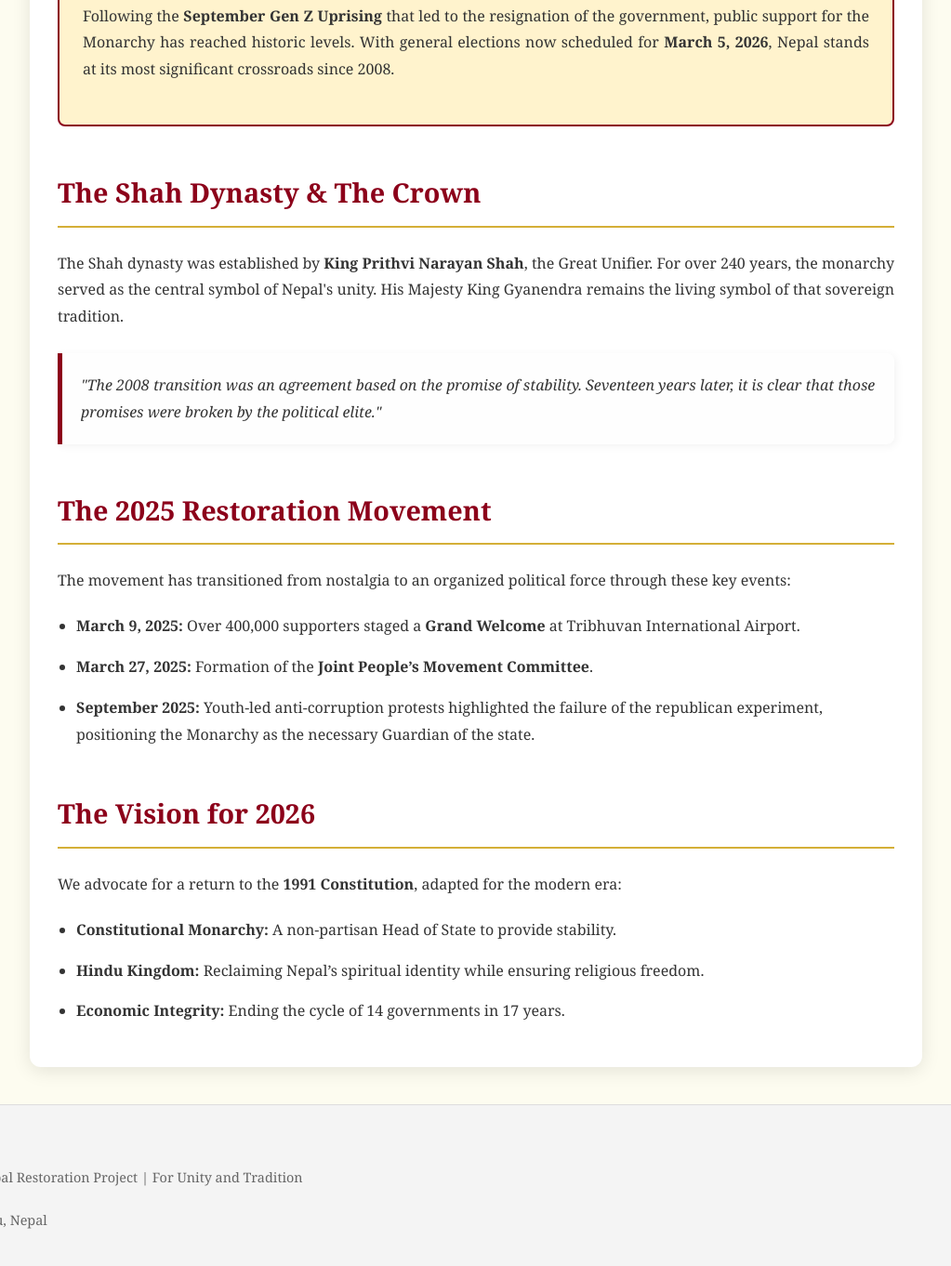
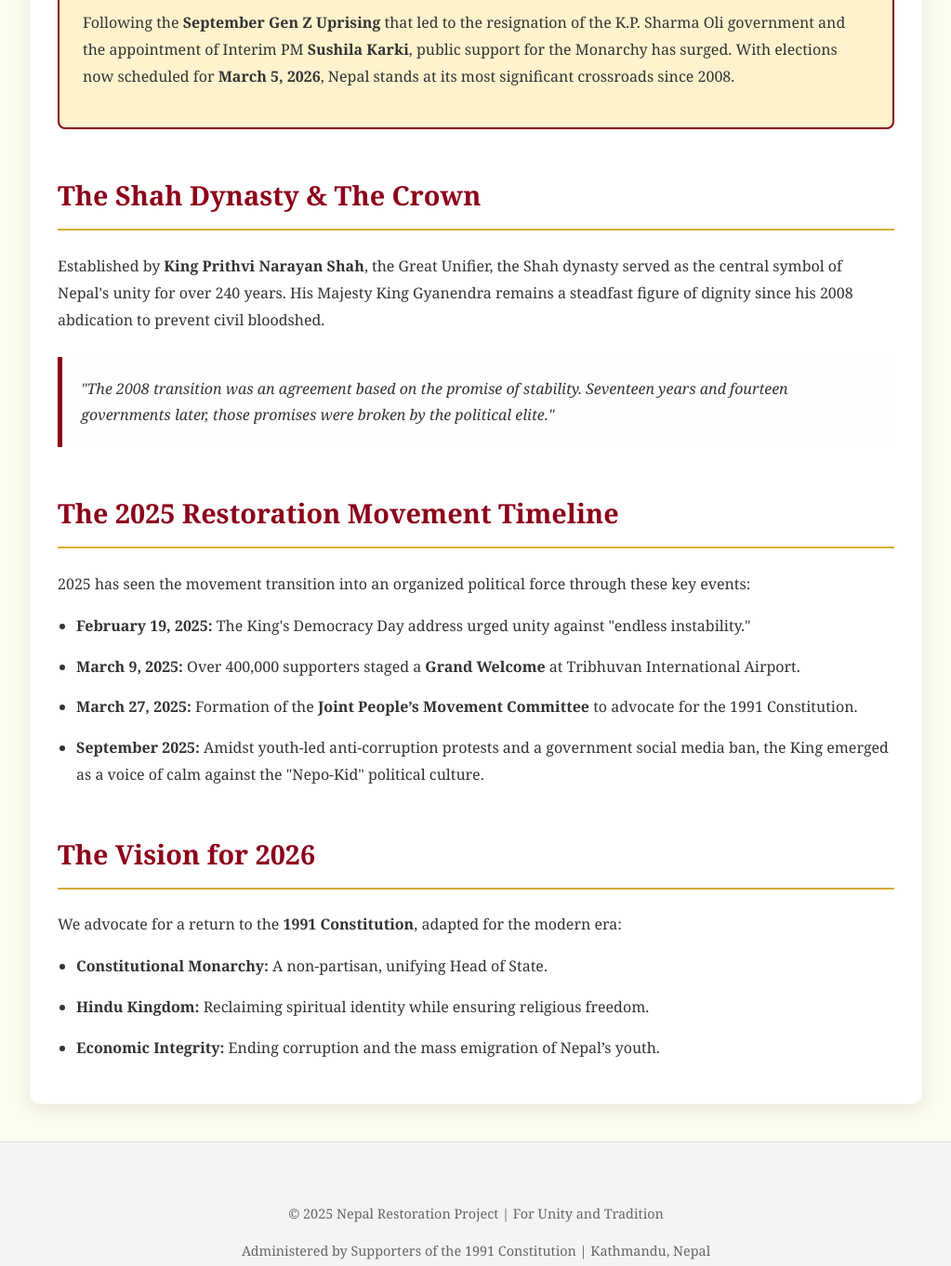
Before and after one commit to welly356/gyanendra-s-return, a plain HTML site: page index.html in a window 1280 px wide. Shown: the part 726-2088 px from the top of the page at 93% size, without its empty margins (128-1151 px from the left). Drawn offline with Linux system fonts and the light colour scheme.

Commit message:
Update index.html

```diff
--- a/index.html
+++ b/index.html
@@ -7,94 +7,70 @@
     <style>
         :root { --crimson: #8C001A; --gold: #D4AF37; --dark: #1a1a1a; --light: #fdfcf0; }
         body { font-family: 'Georgia', serif; margin: 0; background-color: var(--light); color: #333; line-height: 1.8; scroll-behavior: smooth; }
-
         nav { background: var(--dark); padding: 15px; position: sticky; top: 0; z-index: 1000; text-align: center; }
         nav a { color: var(--gold); text-decoration: none; margin: 0 15px; font-weight: bold; text-transform: uppercase; font-size: 0.85rem; letter-spacing: 1px; }
-        nav a:hover { border-bottom: 2px solid var(--gold); }
-
         header { background: var(--crimson); color: var(--gold); padding: 60px 20px; text-align: center; border-bottom: 6px solid var(--gold); }
         header img { width: 200px; height: 200px; border-radius: 50%; border: 5px solid var(--gold); object-fit: cover; margin-bottom: 20px; box-shadow: 0 4px 20px rgba(0,0,0,0.4); }
         header h1 { font-size: 2.8rem; margin: 0; letter-spacing: 2px; }
         header p { font-size: 1.2rem; color: white; font-style: italic; margin-top: 10px; }
-
         .container { max-width: 900px; margin: 40px auto; padding: 30px; background: white; box-shadow: 0 4px 20px rgba(0,0,0,0.1); border-radius: 12px; }
-
         .news-flash { background: #fff3cd; border: 2px solid var(--crimson); padding: 25px; margin-bottom: 40px; border-radius: 8px; position: relative; }
         .news-flash::before { content: "DECEMBER 2025 UPDATE"; position: absolute; top: -12px; left: 20px; background: var(--crimson); color: white; padding: 2px 12px; font-size: 0.75rem; font-weight: bold; border-radius: 4px; }
-        .news-flash h3 { margin-top: 0; color: var(--crimson); font-size: 1.4rem; }
-
         h2 { color: var(--crimson); border-bottom: 2px solid var(--gold); padding-bottom: 10px; margin-top: 45px; font-size: 1.8rem; }
-        p { margin-bottom: 20px; text-align: justify; }
-
-        .bio-box { border-left: 5px solid var(--crimson); padding: 20px; margin: 25px 0; background: #fefefe; font-style: italic; border-radius: 0 8px 8px 0; box-shadow: 2px 2px 10px rgba(0,0,0,0.05); }
-
+        .bio-box { border-left: 5px solid var(--crimson); padding: 20px; margin: 25px 0; background: #fefefe; font-style: italic; border-radius: 0 8px 8px 0; }
         footer { text-align: center; padding: 50px; color: #666; font-size: 0.9rem; background: #f4f4f4; border-top: 1px solid #ddd; }
-
         ul { padding-left: 20px; }
         li { margin-bottom: 15px; }
-
-        @media (max-width: 600px) { header h1 { font-size: 2rem; } header img { width: 150px; height: 150px; } .container { margin: 20px; padding: 15px; } }
+        @media (max-width: 600px) { header h1 { font-size: 2rem; } .container { margin: 20px; padding: 15px; } }
     </style>
 </head>
 <body>
-
 <nav>
     <a href="#home">Home</a>
     <a href="#history">The Shah Legacy</a>
     <a href="#uprising">2025 Uprising</a>
     <a href="#vision">The 1991 Vision</a>
 </nav>
-
 <header id="home">
-    <img src="https://kids.kiddle.co/images/thumb/f/fc/Gyanendra_Shah.jpg/300px-Gyanendra_Shah.jpg" alt="His Majesty King Gyanendra Shah">
+    <img src="https://kids.kiddle.co/images/thumb/f/fc/Gyanendra_Shah.jpg/300px-Gyanendra_Shah.jpg" alt="King Gyanendra">
     <h1>H.M. GYANENDRA SHAH</h1>
     <p>Unity, Sovereignty, and the Sacred Restoration of Nepal</p>
 </header>
-
 <div class="container">
-
     <div class="news-flash">
         <h3>2025: The Tipping Point</h3>
-        <p>Following the <strong>September Gen Z Uprising</strong> that led to the resignation of the government, public support for the Monarchy has reached historic levels. With general elections now scheduled for <strong>March 5, 2026</strong>, Nepal stands at its most significant crossroads since 2008.</p>
+        <p>Following the <strong>September Gen Z Uprising</strong> that led to the resignation of the K.P. Sharma Oli government and the appointment of Interim PM <strong>Sushila Karki</strong>, public support for the Monarchy has surged. With elections now scheduled for <strong>March 5, 2026</strong>, Nepal stands at its most significant crossroads since 2008.</p>
     </div>
-
     <section id="history">
         <h2>The Shah Dynasty & The Crown</h2>
-        <p>The Shah dynasty was established by <strong>King Prithvi Narayan Shah</strong>, the Great Unifier. For over 240 years, the monarchy served as the central symbol of Nepal's unity. His Majesty King Gyanendra remains the living symbol of that sovereign tradition.</p>
-
-
-
+        <p>Established by <strong>King Prithvi Narayan Shah</strong>, the Great Unifier, the Shah dynasty served as the central symbol of Nepal's unity for over 240 years. His Majesty King Gyanendra remains a steadfast figure of dignity since his 2008 abdication to prevent civil bloodshed.</p>
         <div class="bio-box">
-            "The 2008 transition was an agreement based on the promise of stability. Seventeen years later, it is clear that those promises were broken by the political elite."
+            "The 2008 transition was an agreement based on the promise of stability. Seventeen years and fourteen governments later, those promises were broken by the political elite."
         </div>
     </section>
-
     <section id="uprising">
-        <h2>The 2025 Restoration Movement</h2>
-        <p>The movement has transitioned from nostalgia to an organized political force through these key events:</p>
-
+        <h2>The 2025 Restoration Movement Timeline</h2>
+        <p>2025 has seen the movement transition into an organized political force through these key events:</p>
         <ul>
+            <li><strong>February 19, 2025:</strong> The King's Democracy Day address urged unity against "endless instability."</li>
             <li><strong>March 9, 2025:</strong> Over 400,000 supporters staged a <strong>Grand Welcome</strong> at Tribhuvan International Airport.</li>
-            <li><strong>March 27, 2025:</strong> Formation of the <strong>Joint People’s Movement Committee</strong>.</li>
-            <li><strong>September 2025:</strong> Youth-led anti-corruption protests highlighted the failure of the republican experiment, positioning the Monarchy as the necessary Guardian of the state.</li>
+            <li><strong>March 27, 2025:</strong> Formation of the <strong>Joint People’s Movement Committee</strong> to advocate for the 1991 Constitution.</li>
+            <li><strong>September 2025:</strong> Amidst youth-led anti-corruption protests and a government social media ban, the King emerged as a voice of calm against the "Nepo-Kid" political culture.</li>
         </ul>
     </section>
-
     <section id="vision">
         <h2>The Vision for 2026</h2>
         <p>We advocate for a return to the <strong>1991 Constitution</strong>, adapted for the modern era:</p>
         <ul>
-            <li><strong>Constitutional Monarchy:</strong> A non-partisan Head of State to provide stability.</li>
-            <li><strong>Hindu Kingdom:</strong> Reclaiming Nepal’s spiritual identity while ensuring religious freedom.</li>
-            <li><strong>Economic Integrity:</strong> Ending the cycle of 14 governments in 17 years.</li>
+            <li><strong>Constitutional Monarchy:</strong> A non-partisan, unifying Head of State.</li>
+            <li><strong>Hindu Kingdom:</strong> Reclaiming spiritual identity while ensuring religious freedom.</li>
+            <li><strong>Economic Integrity:</strong> Ending corruption and the mass emigration of Nepal’s youth.</li>
         </ul>
     </section>
 </div>
-
 <footer>
     <p>© 2025 Nepal Restoration Project | For Unity and Tradition</p>
-    <p>Kathmandu, Nepal</p>
+    <p>Administered by Supporters of the 1991 Constitution | Kathmandu, Nepal</p>
 </footer>
-
 </body>
 </html>
```
